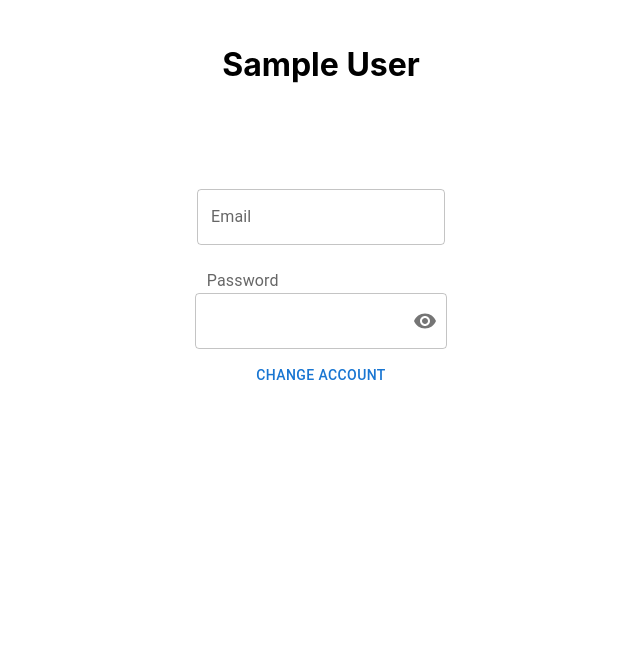
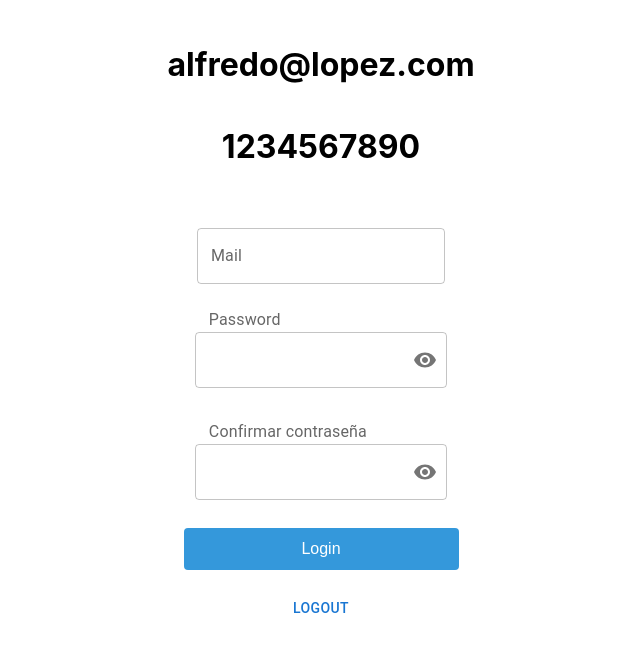
Before and after one commit to lopez2730/alfredo-lopez-react-test, a React (Vite) app: page /users in a window 1280 px wide. Shown: the top 652 px of the page, without its empty margins (319-959 px from the left). Built offline with nearby package versions, Linux system fonts and the light colour scheme; sample sign-in values are in the browser's storage.

Commit message:
user persist and change

```diff
--- a/src/auth/context/AuthProvider.tsx
+++ b/src/auth/context/AuthProvider.tsx
@@ -1,18 +1,15 @@
-import React, { useReducer, ReactNode, useState } from 'react';
+import React, { useReducer, ReactNode, useState, useEffect } from 'react';
 import { AuthContext, LoginData } from './AuthContext';
 import { types } from '../types/types';
 import { authReducer } from './Authreducer';
-
 interface User {
   password: string;
   name: string;
 }
-
 interface AuthState {
   logged: boolean;
   user: User;
 }
-
 interface AuthProviderProps {
   children: ReactNode;
 }
@@ -22,7 +19,7 @@ const init = (): AuthState => {
 
   return {
     logged: !!user,
-    user: user,
+    user: user || { password: '', name: '' },
   };
 };
 
@@ -31,10 +28,15 @@ export const AuthProvider: React.FC<AuthProviderProps> = ({ children }) => {
   const [initialData, setInitialData] = useState({
     name: 'alfredo@lopez.com',
     password: '1234567890'
-  })
+  });
 
-  console.log("🚀 ~ initialData:", initialData)
-
+  useEffect(() => {
+    if (initialData.name && initialData.password) {
+      const user: User = { password: initialData.password, name: initialData.name };
+      localStorage.setItem('user', JSON.stringify(user));
+      dispatch({ type: types.login, payload: user });
+    }
+  }, [initialData, dispatch]);
 
   const login = (data: LoginData) => {
     const user: User = { password: data.password, name: data.email };
@@ -46,8 +48,6 @@ export const AuthProvider: React.FC<AuthProviderProps> = ({ children }) => {
   };
 
   const logout = () => {
-    localStorage.removeItem('user');
-    localStorage.removeItem('products');
     const action = { type: types.logout };
     dispatch(action);
   };
--- a/src/products/pages/UsersPage.module.scss
+++ b/src/products/pages/UsersPage.module.scss
@@ -5,3 +5,19 @@
   justify-content: center;
   text-align: center;
 }
+.loginButton {
+  margin: 20px;
+  width: 25%;
+  padding: 0.75rem;
+  background-color:  #3498db;
+  color: white;
+  font-size: 1rem;
+  border: none;
+  border-radius: 4px;
+  cursor: pointer;
+  transition: background-color 0.3s ease;
+
+  &:hover {
+    background-color: #2e86c1;
+  }
+}
--- a/src/products/pages/UsersPage.tsx
+++ b/src/products/pages/UsersPage.tsx
@@ -1,5 +1,4 @@
 import { useContext, useState } from 'react';
-import { AuthContext } from '../../auth';
 import styles from './UsersPage.module.scss';
 import { Alert, Button, FormControl, IconButton, InputAdornment, InputLabel, OutlinedInput, Stack, TextField } from '@mui/material';
 import * as yup from 'yup';
@@ -7,34 +6,40 @@ import { useForm } from 'react-hook-form';
 import { yupResolver } from '@hookform/resolvers/yup';
 import Visibility from '@mui/icons-material/Visibility';
 import VisibilityOff from '@mui/icons-material/VisibilityOff';
+import { AuthContext } from '../../auth';
+import { useNavigate } from 'react-router-dom';
 
 export const UsersPage = () => {
   const [showPassword, setShowPassword] = useState(false);
+  const navigate = useNavigate();
+  const {user, setInitialData, logout} = useContext(AuthContext);
 
   const handleClickShowPassword = () => setShowPassword((show) => !show);
 
-  const { user, setInitialData } = useContext(AuthContext);
+  const handleMouseDownPassword = (event: React.MouseEvent<HTMLButtonElement>) => {
+    event.preventDefault();
+  };
 
-  const passwordValidation =
-    /^(?=.*[a-z])(?=.*[A-Z])(?=.*\d)(?=.*[\W_]).{6,12}$/;
+  const handleMouseUpPassword = (event: React.MouseEvent<HTMLButtonElement>) => {
+    event.preventDefault();
+  };
 
   const schema = yup.object().shape({
-    name: yup.string().required('Escribe tu nombre'),
-    lastName: yup.string().required('Escribe tu apellido'),
     email: yup
       .string()
-      .email('Correo Electronico no valido')
-      .required('Correo Electronico no valido'),
+      .email('El correo electrónico no es válido')
+      .required('El correo electrónico es requerido'),
     password: yup
       .string()
-      .matches(passwordValidation, 'La contraseña debe contener al menos una letra mayúscula, una letra minúscula, un número y un carácter especial')
-      .min(6, 'La contraseña debe tener al menos 6 caracteres')
-      .max(12, 'La contraseña no debe tener más de 12 caracteres')
-      .required('Contraseña requerida'),
-    // confirmPassword: yup
-    //   .string()
-    //   .oneOf([yup.ref('password')], 'La contraseña no coincide')
-    //   .required('Es necesario confirmar la contraseña'),
+      .required('La contraseña es requerida')
+      .matches(/[A-Z]/, 'La contraseña debe contener al menos una letra mayúscula')
+      .matches(/[a-z]/, 'La contraseña debe contener al menos una letra minúscula')
+      .matches(/[0-9]/, 'La contraseña debe contener al menos un número')
+      .matches(/[^A-Za-z0-9]/, 'La contraseña debe contener al menos un carácter especial'),
+    confirmPassword: yup
+      .string()
+      .oneOf([yup.ref('password')], 'La contraseña no coincide')
+      .required('Es necesario confirmar la contraseña'),
   });
 
   const {
@@ -45,40 +50,44 @@ export const UsersPage = () => {
     resolver: yupResolver(schema),
   });
 
-  const handleMouseDownPassword = (event: React.MouseEvent<HTMLButtonElement>) => {
-    event.preventDefault();
+  const onSubmit = (data: { email: string; password: string }) => {
+    setInitialData({
+      name: data.email,
+      password: data.password
+    })
   };
 
-  const handleMouseUpPassword = (event: React.MouseEvent<HTMLButtonElement>) => {
-    event.preventDefault();
-  };
+  const onLogout = () => {
+    logout();
+    navigate('/login', {
+      replace: true
+    })
+  }
 
-  const onsubmit = (data: any) => {
-    console.log('🚀 ~ onSubmit ~ data:', data);
-
-  };
 
   return (
     <div className={styles.container}>
-      <h1 className={styles.h1}>{user?.name}</h1>
-      <h1 className={styles.h1}>{user?.password}</h1>
-
+       <h1 className={styles.h1}>{user?.name}</h1>
+       <h1 className={styles.h1}>{user?.password}</h1>
       <TextField
         {...register('email')}
         sx={{ marginTop: 5 }}
-        error={Boolean(errors.email)}
-        label={'Email'}
+        error={!!errors.email}
+        label={'Mail'}
         id="email"
         variant="outlined"
       />
-      {errors.email && <Alert severity="error">{errors.email.message}</Alert>}
+      {errors.email && (
+        <Alert sx={{alignSelf: 'center'}} severity="error">{errors.email.message?.toString()}</Alert>
+      )}
 
-      <FormControl sx={{ m: 1, width: '25ch' }} variant="filled">
+      <FormControl sx={{ m: 1, width: '25ch' }} variant="outlined">
         <InputLabel htmlFor="outlined-adornment-password">Password</InputLabel>
         <OutlinedInput
-          error={Boolean(errors.password)}
           {...register('password')}
           sx={{ marginTop: 5 }}
+          error={!!errors.password}
+          id="password"
           type={showPassword ? 'text' : 'password'}
           endAdornment={
             <InputAdornment position="end">
@@ -94,19 +103,22 @@ export const UsersPage = () => {
             </InputAdornment>
           }
         />
+        {errors.password && (
+          <Stack sx={{ width: 300, marginTop: 1, alignSelf:'center' }} spacing={2}>
+            <Alert  severity="error">
+              {errors.password.message?.toString()}
+            </Alert>
+          </Stack>
+        )}
       </FormControl>
-      {errors.password && (
-        <Stack sx={{ width: 300, marginTop: 1 }} spacing={2}>
-          <Alert severity="error">{errors.password.message}</Alert>
-        </Stack>
-      )}
 
-      {/* <FormControl sx={{ m: 1, width: '25ch' }} variant="filled">
-        <InputLabel htmlFor="outlined-adornment-password">Confirm Password</InputLabel>
+      <FormControl sx={{ m: 1, width: '25ch' }} variant="outlined">
+        <InputLabel htmlFor="outlined-adornment-password">Confirmar contraseña</InputLabel>
         <OutlinedInput
-          error={Boolean(errors.confirmPassword)}
           {...register('confirmPassword')}
           sx={{ marginTop: 5 }}
+          error={!!errors.confirmPassword}
+          id="confirmPassword"
           type={showPassword ? 'text' : 'password'}
           endAdornment={
             <InputAdornment position="end">
@@ -122,16 +134,21 @@ export const UsersPage = () => {
             </InputAdornment>
           }
         />
+        {errors.confirmPassword && (
+          <Stack sx={{ width: 300, marginTop: 1,  alignSelf:'center' }} spacing={2}>
+            <Alert severity="error">
+              {errors.confirmPassword.message?.toString()}
+            </Alert>
+          </Stack>
+        )}
       </FormControl>
-      {errors.confirmPassword && (
-        <Stack sx={{ width: 300, marginTop: 1 }} spacing={2}>
-          <Alert severity="error">{errors.confirmPassword.message}</Alert>
-        </Stack>
-      )} */}
 
-      <Button onClick={handleSubmit(onsubmit)} className={styles.loginButton}>
-        Change Account
+      <button onClick={handleSubmit(onSubmit)} className={styles.loginButton} > Login</button>
+
+      <Button onClick={onLogout} className={styles.loginButton}>
+      logout
       </Button>
+
     </div>
   );
 };
```
